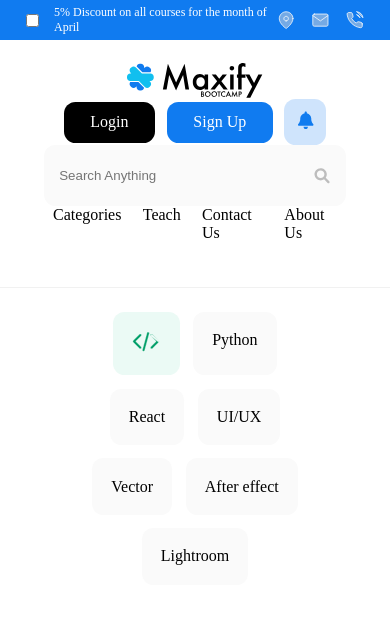
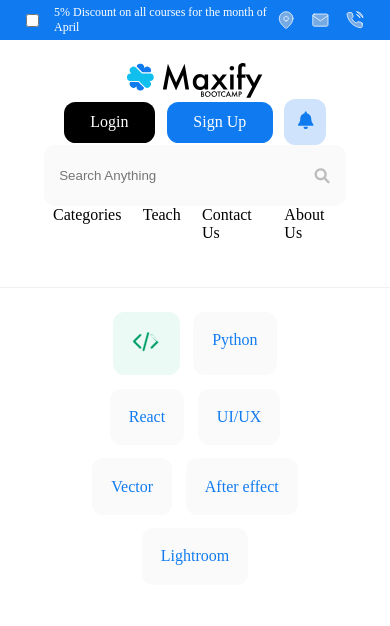
Before and after one commit to Notobd/boocamp-lms-tutorial, a plain HTML site: page pages/index.html in a window 390 px wide. Shown: the top 626 px of the page. Drawn offline with Linux system fonts and the light colour scheme; grey boxes are pictures that could not be loaded.

Commit message:
eemanuel

```diff
--- a/assets/css/index.css
+++ b/assets/css/index.css
@@ -202,6 +202,7 @@ nav ul {
   .coursesNav {
     flex-direction: row;
     justify-content: center;
+    color: #107bf0;
   }
   .course-header {
     text-align: center;
```
